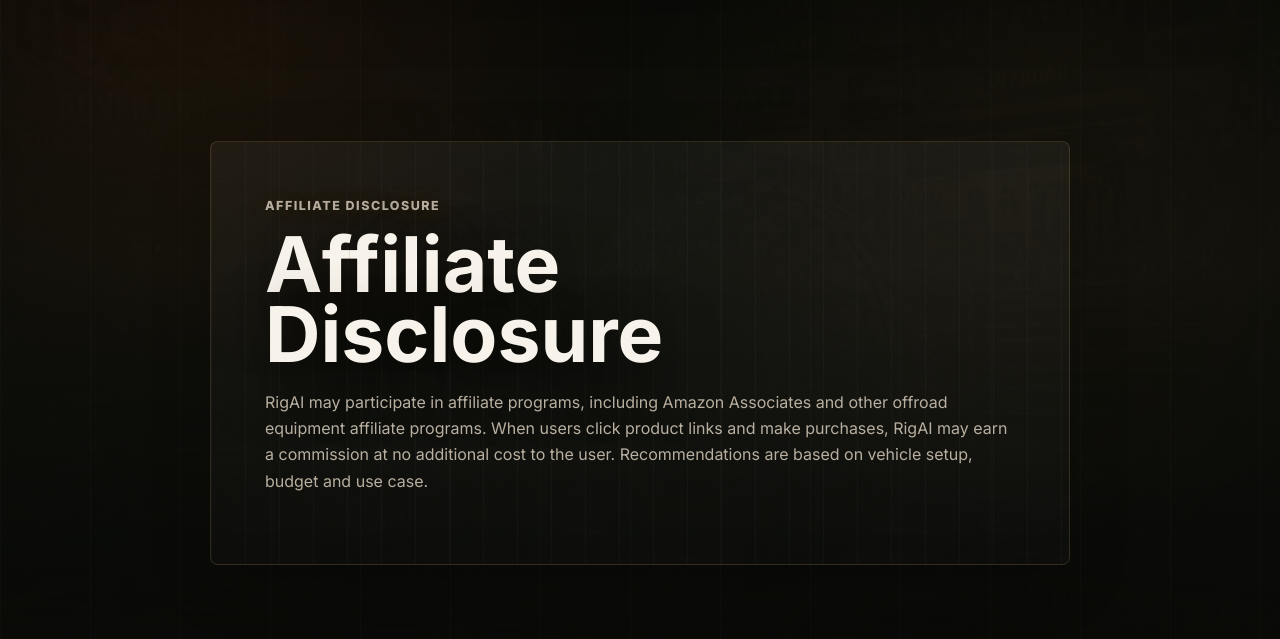
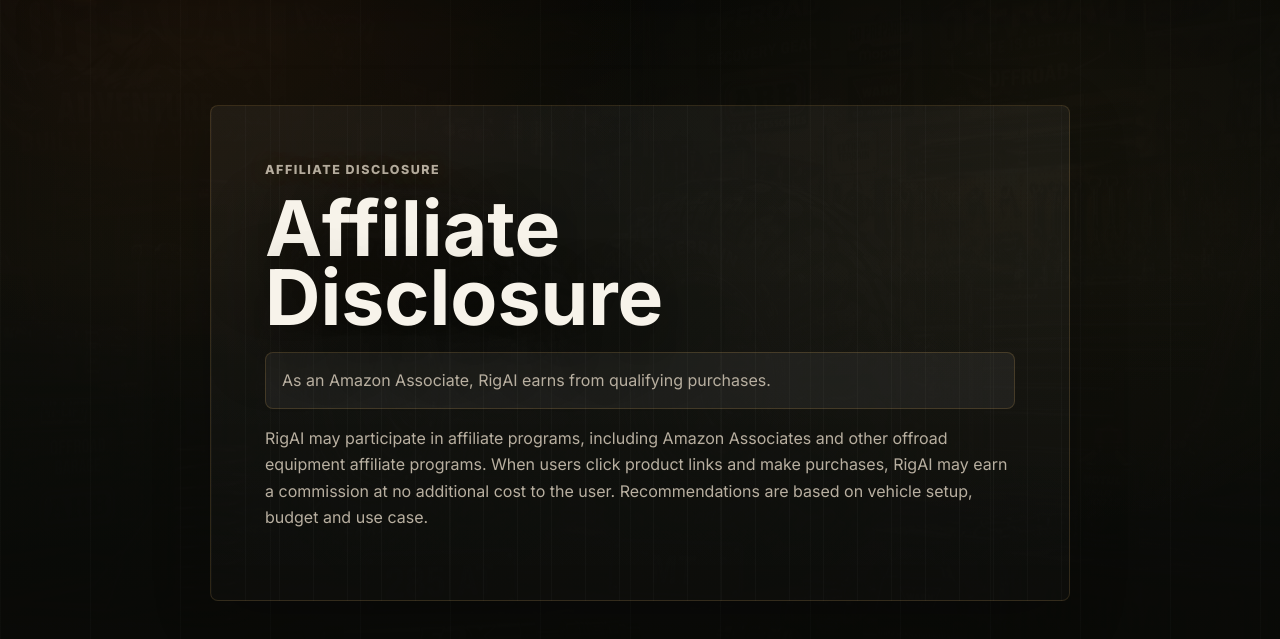
Before and after one commit to maxoffroad/RigAI, a website: page affiliate-disclosure.html in a window 1280 px wide. Shown: the part 85-724 px from the top of the page. Drawn offline with Linux system fonts and the light colour scheme.

Commit message:
added amazon affiliate

```diff
--- a/affiliate-disclosure.html
+++ b/affiliate-disclosure.html
@@ -11,7 +11,7 @@
       href="https://fonts.googleapis.com/css2?family=Inter:wght@400;500;600;700;800&display=swap"
       rel="stylesheet"
     />
-    <link rel="stylesheet" href="src/styles.css?v=garage-dark-2" />
+    <link rel="stylesheet" href="src/styles.css?v=affiliate-1" />
   </head>
   <body>
     <header class="site-header compact">
@@ -30,6 +30,9 @@
       <article class="legal-content">
         <p class="eyebrow">Affiliate Disclosure</p>
         <h1>Affiliate Disclosure</h1>
+        <p class="legal-highlight">
+          As an Amazon Associate, RigAI earns from qualifying purchases.
+        </p>
         <p>
           RigAI may participate in affiliate programs, including Amazon Associates and
           other offroad equipment affiliate programs. When users click product links and
--- a/src/styles.css
+++ b/src/styles.css
@@ -716,6 +716,14 @@ h3 {
   font-size: clamp(2.6rem, 7vw, 4.8rem);
 }
 
+.legal-highlight {
+  border: 1px solid rgba(216, 166, 87, 0.2);
+  border-radius: 8px;
+  padding: 14px 16px;
+  color: #f4eadc;
+  background: rgba(255, 255, 255, 0.055);
+}
+
 @media (max-width: 900px) {
   .site-header {
     align-items: flex-start;
```
Also changed, not shown: contact.html (+1 -1 lines), index.html (+2 -2 lines), privacy.html (+1 -1 lines), dist/affiliate-disclosure.html, dist/contact.html, dist/index.html, dist/privacy.html, dist/src/styles.css.
